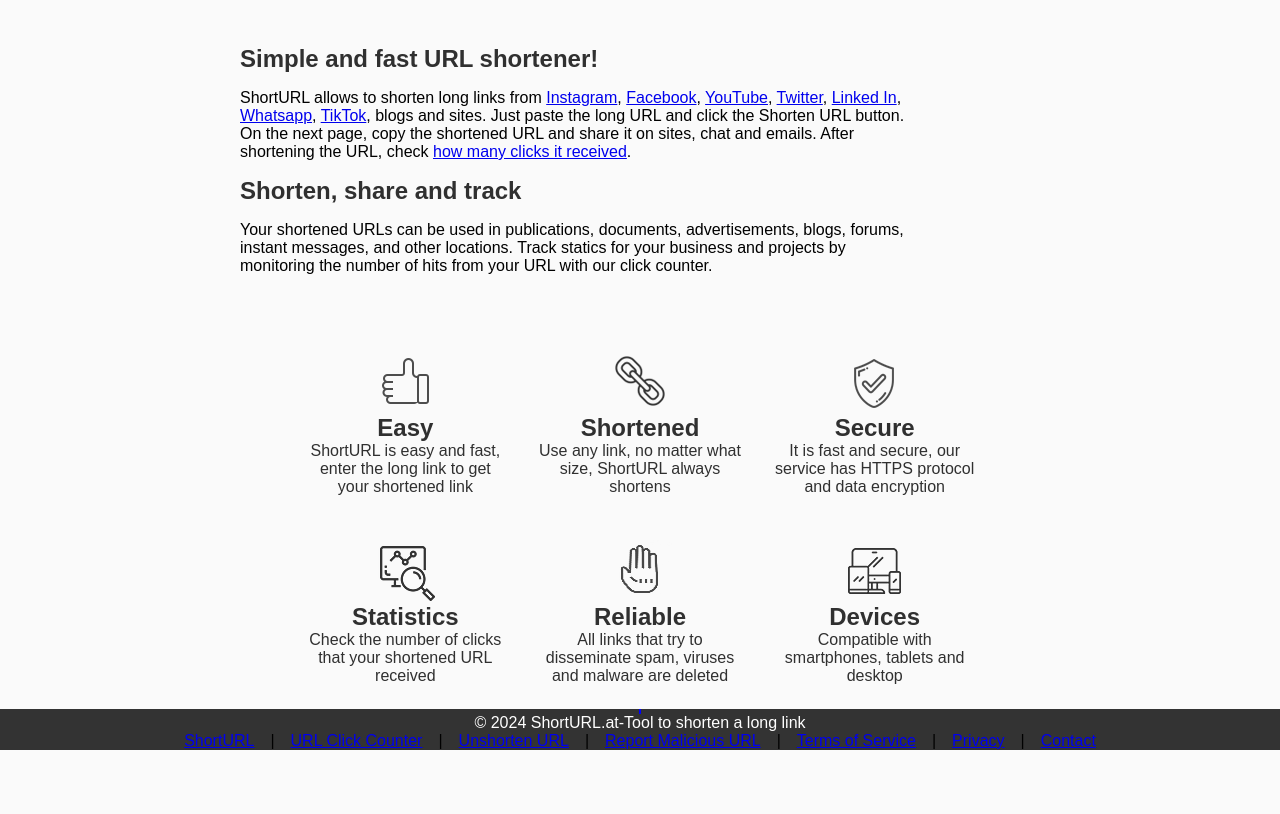
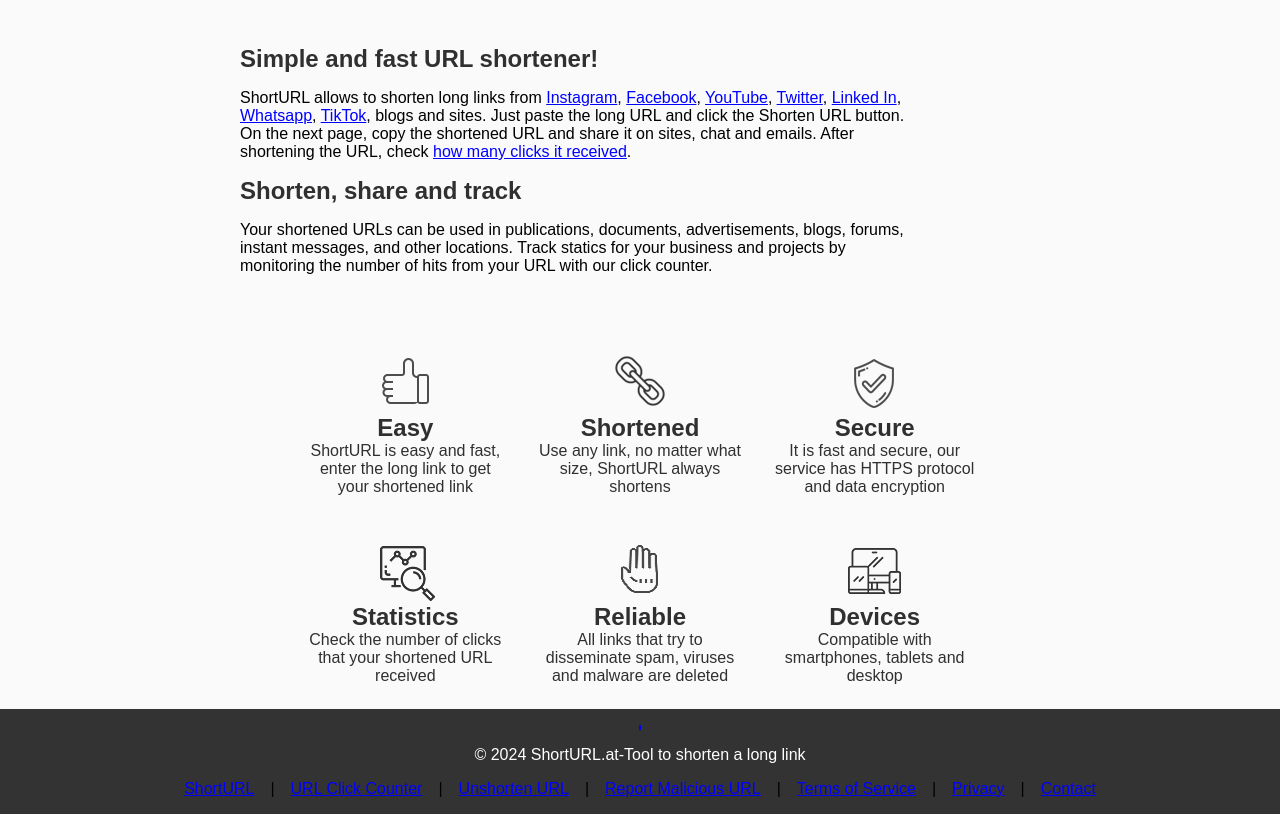
Before and after one commit to sagharghasemzadeh/url-shorter, a website built with Vite: page index.html in a window 1280 px wide. Shown: the part 559-1373 px from the top of the page. Before the commit the page ends 1309 px from the top, so only its background shows below. Built offline with nearby package versions, Linux system fonts and the light colour scheme.

Commit message:
[FIX] footer whitespace

```diff
--- a/src/styles/footer.css
+++ b/src/styles/footer.css
@@ -3,6 +3,9 @@
 
   display: grid;
   justify-items: center;
+  gap: 1rem;
+
+  padding: 1rem;
 
   .line {
     border: 1px solid hsl(240, 100%, 50%);
--- a/src/styles/global.css
+++ b/src/styles/global.css
@@ -14,6 +14,15 @@
 
   max-width: 75ch;
 }
+
+a {
+  color: hsl(240, 100%, 50%);
+
+  &:visited {
+    color: hsl(30, 100%, 50%);
+  }
+}
+
 .card {
   box-shadow: 0 0 1px 2px hsl(0, 3%, 81%);
 
```
